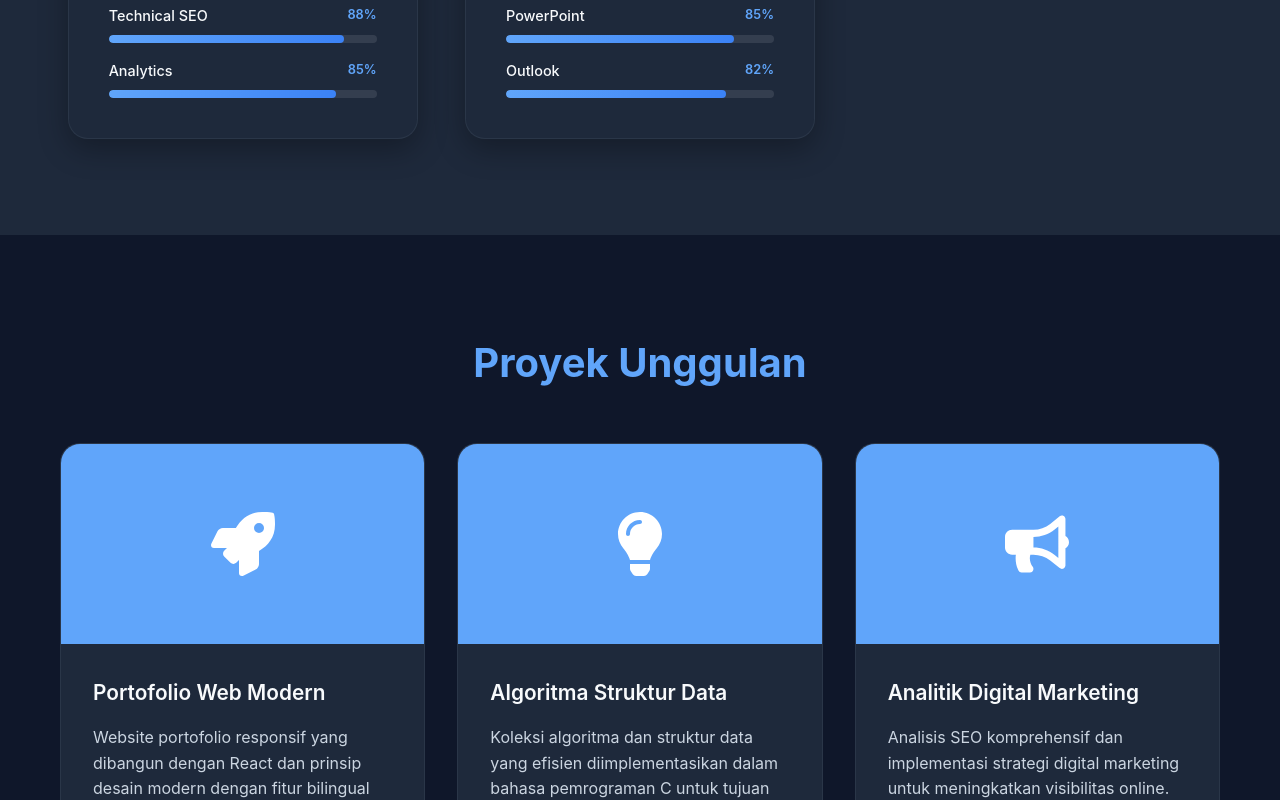
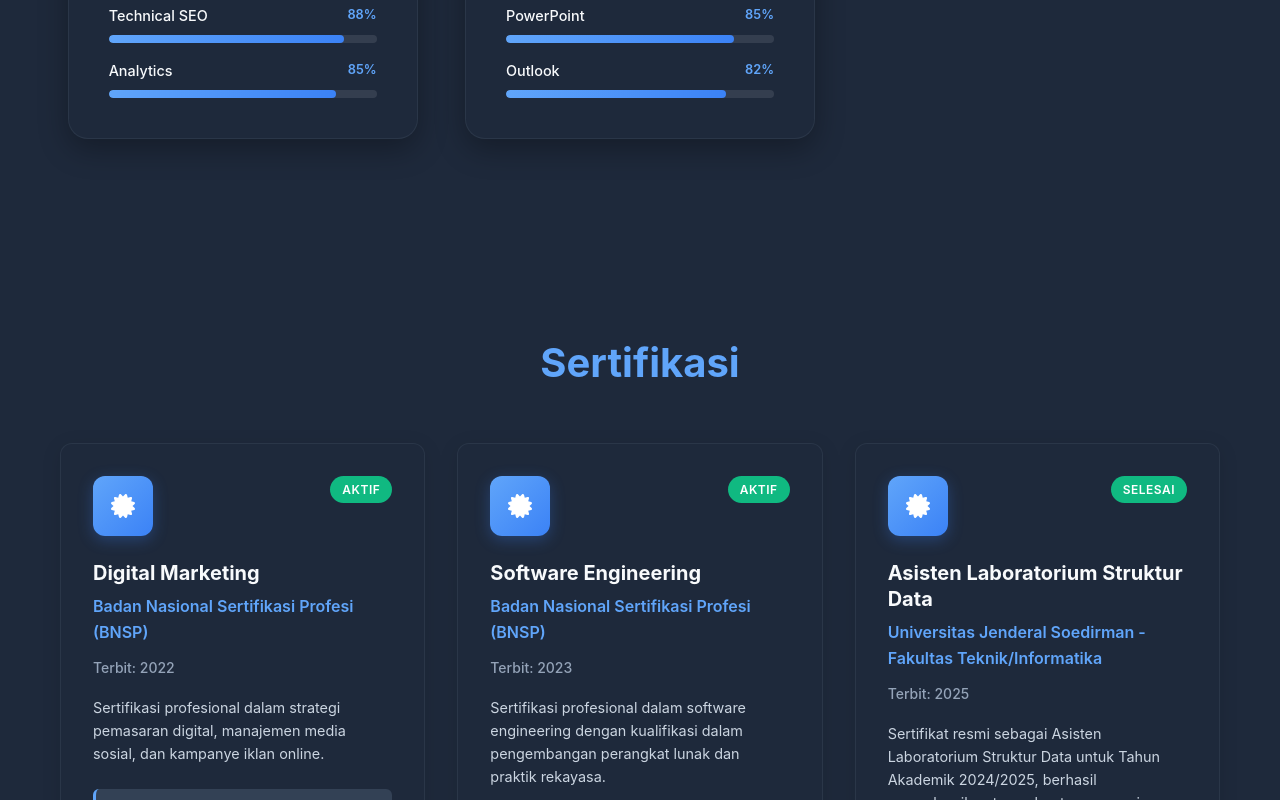
Before and after one commit to TsaqifHasbi/myPortofolio, a React (Create React App) app: page / in a window 1280 px wide. Shown: the part 11200-12000 px from the top of the page. Built offline with nearby package versions, Linux system fonts and the light colour scheme.

Commit message:
ayo terus berkembang

```diff
--- a/src/App.js
+++ b/src/App.js
@@ -728,7 +728,7 @@ function App() {
                         e.target.nextSibling.style.display = 'flex';
                       }}
                     />
-                    <div className="about-avatar-placeholder" style={{display: 'none'}}>
+                    <div className="about-avatar-placeholder" style={{ display: 'none' }}>
                       <FaUser />
                     </div>
                   </div>
@@ -885,7 +885,7 @@ function App() {
       </section>
 
       {/* Projects Section */}
-      <section className="projects-section" id="projects">
+      {/* <section className="projects-section" id="projects">
         <div className="container">
           <h3 className="section-title">{t.projectsTitle}</h3>
           <div className="projects-grid">
@@ -905,7 +905,7 @@ function App() {
             ))}
           </div>
         </div>
-      </section>
+      </section> */}
 
       {/* Certifications Section */}
       <section className="certifications-section" id="certifications">
```
Lines whose indentation alone changed are shown as unchanged.
